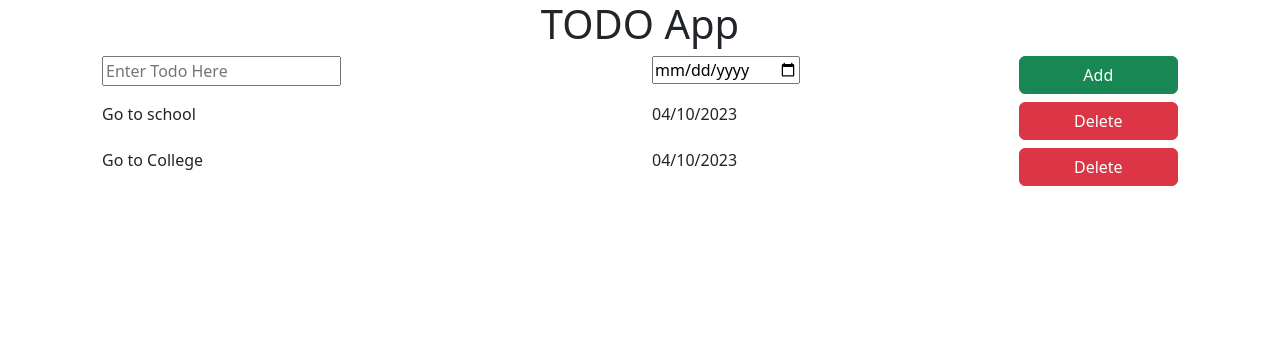
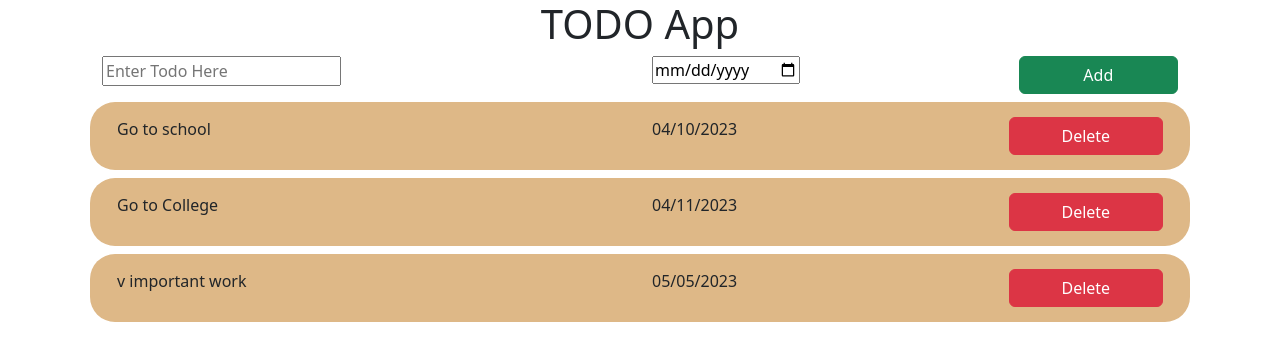
Before and after one commit to BlackHatDevX/todo-app-one, a React (Vite) app: page / in a window 1280 px wide. Shown: the top 360 px of the page. Built offline with nearby package versions, Linux system fonts and the light colour scheme; the HTML template or start-up script is replaced by a standard one.

Commit message:
Commit 28112301

```diff
--- a/src/App.jsx
+++ b/src/App.jsx
@@ -1,17 +1,20 @@
 import AddTodo from "./components/AddTodo";
 import AppName from "./components/AppName";
-import DataTodo from "./components/DataTodo";
-const data = ["Go to school", "Go to College"];
+import TodoItem from "./components/TodoItem";
 function App() {
+  const data = [
+    { name: "Go to school", date: "04/10/2023" },
+    { name: "Go to College", date: "04/11/2023" },
+    { name: "v important work", date: "05/05/2023" },
+  ];
+
   return (
     <>
       <center className="todo-container">
         <AppName />
         <div className="container text-center">
           <AddTodo />
-          {data.map((values) => {
-            return <DataTodo name={values} date="04/10/2023" />;
-          })}
+          <TodoItem data={data} />
         </div>
       </center>
     </>
--- a/src/components/DataTodo.jsx
+++ b/src/components/DataTodo.jsx
@@ -1,8 +1,10 @@
-const DataTodo = (props) => {
+import css from "./DataTodo.module.css";
+
+const DataTodo = ({ name, date }) => {
   return (
-    <div className="row m-2 text-start ">
-      <div className="col-6">{props.name}</div>
-      <div className="col-4">{props.date}</div>
+    <div className={css.bgCustom + " row m-2 text-start "}>
+      <div className="col-6">{name}</div>
+      <div className="col-4">{date}</div>
       <div className="col-2">
         <button className="btn btn-danger w-100">Delete</button>
       </div>
--- /dev/null
+++ b/src/components/DataTodo.module.css
@@ -0,0 +1,5 @@
+.bgCustom {
+  background: burlywood;
+  padding: 15px;
+  border-radius: 25px;
+}
--- /dev/null
+++ b/src/components/TodoItem.jsx
@@ -0,0 +1,15 @@
+import DataTodo from "./DataTodo";
+
+const TodoItem = ({ data }) => {
+  return (
+    <>
+      {data.map((values) => {
+        return (
+          <DataTodo name={values.name} key={values.name} date={values.date} />
+        );
+      })}
+    </>
+  );
+};
+
+export default TodoItem;
```
